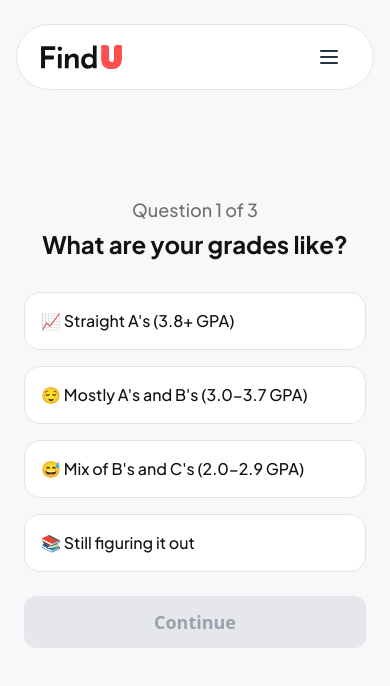
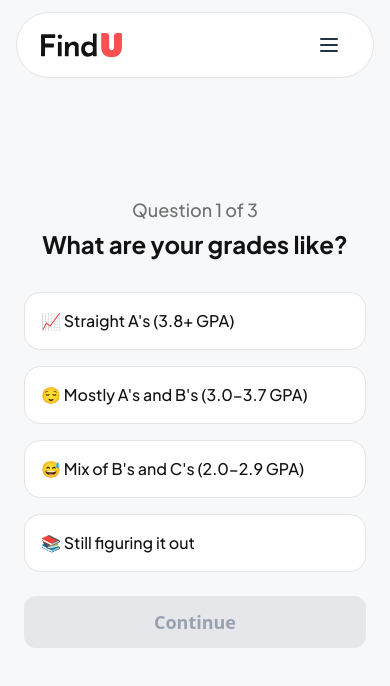
Before and after one commit to knnymrls/findu-quiz-webapp, a React (Vite) app: page / in a window 390 px wide. Shown: the top 686 px of the page. Built offline with nearby package versions, Linux system fonts and the light colour scheme.

Commit message:
fix: adjust navbar padding for improved layout

```diff
--- a/src/components/Navbar.jsx
+++ b/src/components/Navbar.jsx
@@ -12,7 +12,7 @@ export default function Navbar() {
   const stopPropagation = (e) => e.stopPropagation();
 
   return (
-    <nav className="fixed top-0 px-4 lg:px-0 left-0 right-0 w-full flex justify-center py-6 z-50">
+    <nav className="fixed top-0 px-4 lg:px-0 left-0 right-0 w-full flex justify-center py-3 lg:py-6 z-50">
       <div className="flex items-center justify-between w-full lg:max-w-[690px] border-[1px] border-border dark:border-border-dark bg-surfaceContain dark:bg-surfaceContain-dark rounded-full px-6 py-3">
         {/* Logo */}
         <div className="flex items-center font-bold text-2xl select-none">
```
